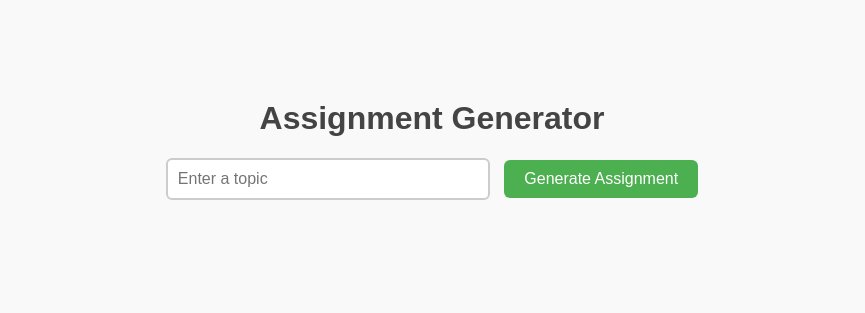
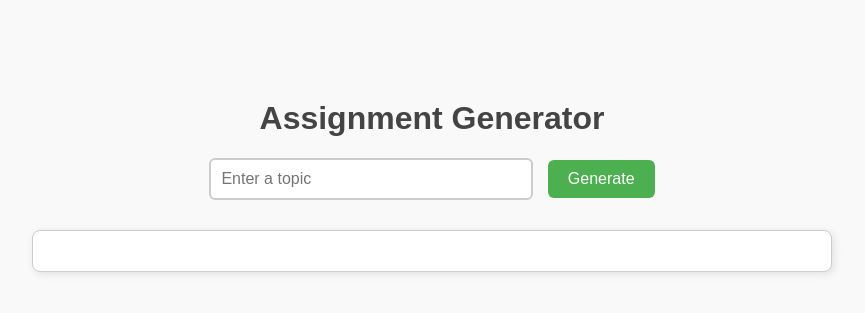
Before and after one commit to aragulkumar/Mini-Projects, a Flask app: page / in a window 1280 px wide. Shown: the top 313 px of the page, without its empty margins (208-1073 px from the left). Run offline with Flask 3, Linux system fonts and the light colour scheme.

Commit message:
new model

```diff
--- a/AI_Assignment_generator/templates/index.html
+++ b/AI_Assignment_generator/templates/index.html
@@ -12,9 +12,9 @@
 
     <input type="text" id="topicInput" placeholder="Enter a topic">
 
-    <button onclick="generateAssignment()">Generate Assignment</button>
+    <button onclick="generateAssignment()">Generate</button>
 
-    <pre id="assignmentOutput"></pre>
+    <div id="output"></div>
 
     <script>
       async function generateAssignment() {
@@ -29,11 +29,8 @@
         });
 
         const data = await response.json();
-        if (data.assignment) {
-        document.getElementById("assignmentOutput").innerText = data.assignment;
-    } else if (data.error) {
-        alert(data.error);
-    }  // ✅ use correct key
+        console.log(data);
+        document.getElementById("output").innerText = data.assignment;  // ✅ use correct key
       }
     </script>
 </body>
```
